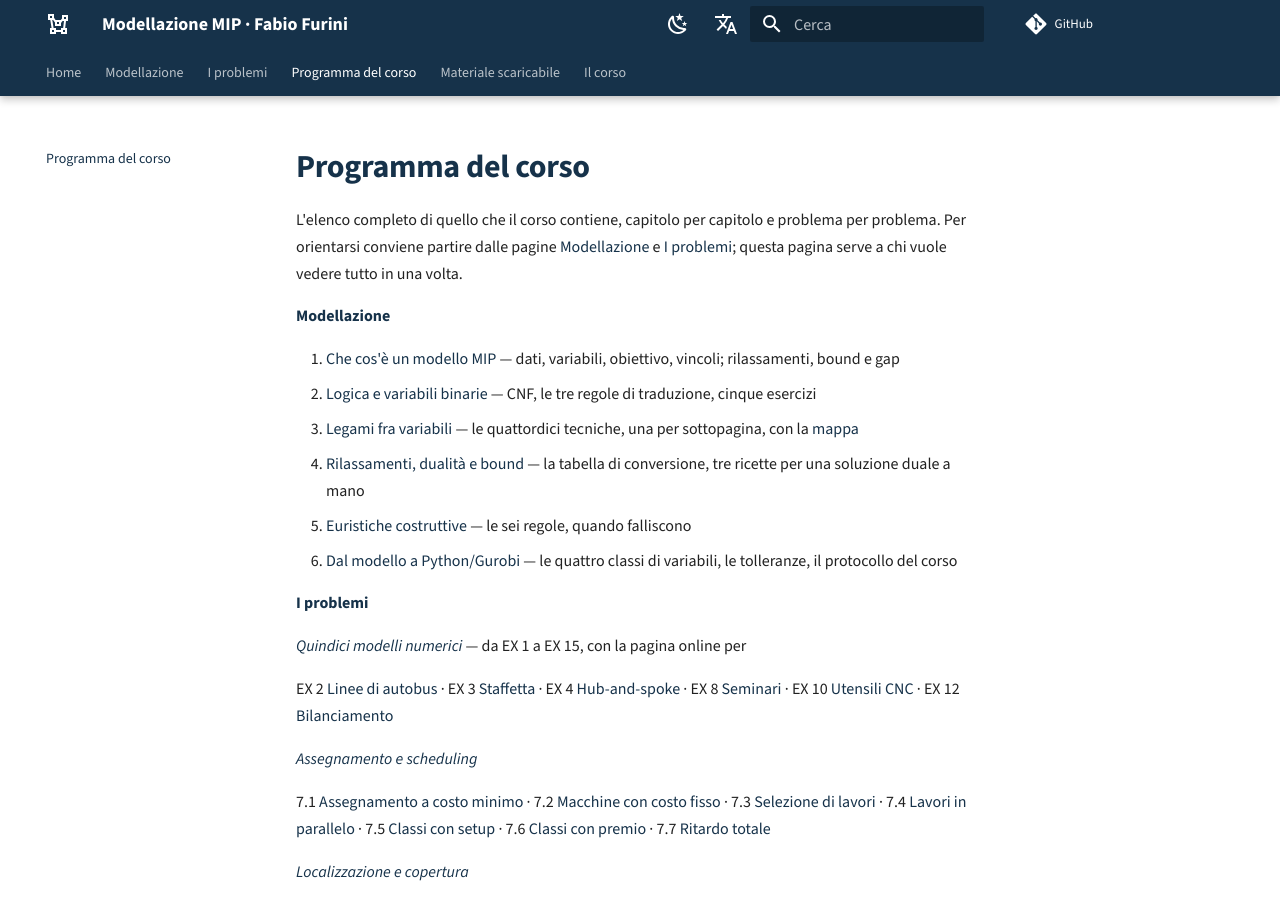
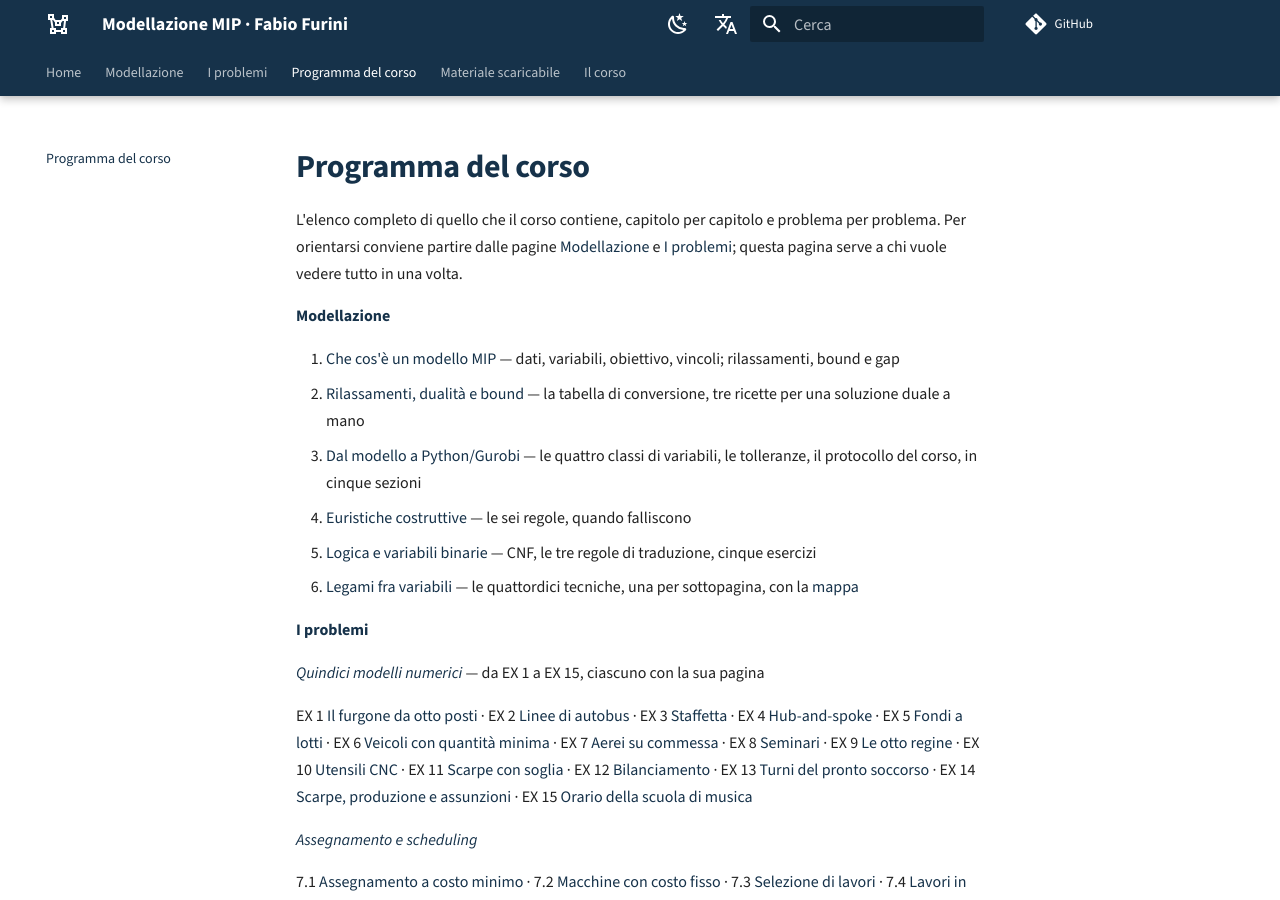
Before and after one commit to fabiofurini/modellazione-mip, an MkDocs documentation site: the page built from docs/programma.md, in a window 1280 px wide and 900 px high. Built offline with MkDocs 1.6.1 and Material for MkDocs 9.7.7, drawn with Linux system fonts in a browser that asks for light colours; comment, search, counter and statistics services are not loaded.

Commit message:
il programma torna in pari con l'ordine dei capitoli
La pagina elencava ancora l'ordine di prima del riordino --- 2 logica, 3
legami, 4 rilassamenti, 5 euristiche, 6 Gurobi --- mentre il menu e la
pagina «Modellazione» hanno quello nuovo. Chi apriva il programma per
vedere tutto in una volta trovava il corso in un ordine che il sito non ha
piu'.

Sistemato anche l'elenco dei modelli numerici: diceva «con la pagina
online per EX 2, 3, 4, 8, 10, 12», ma le pagine mancanti sono state
scritte e adesso ci sono tutti e quindici.

Co-Authored-By: Claude Opus 5 <noreply@anthropic.com>

```diff
--- a/docs/programma.md
+++ b/docs/programma.md
@@ -9,27 +9,36 @@ a chi vuole vedere tutto in una volta.
 
 1. [Che cos'è un modello MIP](modellazione-1.md) — dati, variabili, obiettivo,
    vincoli; rilassamenti, bound e gap
-2. [Logica e variabili binarie](modellazione-5.md) — CNF, le tre regole di
+2. [Rilassamenti, dualità e bound](modellazione-2.md) — la tabella di
+   conversione, tre ricette per una soluzione duale a mano
+3. [Dal modello a Python/Gurobi](modellazione-3.md) — le quattro classi di
+   variabili, le tolleranze, il protocollo del corso, in cinque sezioni
+4. [Euristiche costruttive](modellazione-4.md) — le sei regole, quando
+   falliscono
+5. [Logica e variabili binarie](modellazione-5.md) — CNF, le tre regole di
    traduzione, cinque esercizi
-3. [Legami fra variabili](legami.md) — le quattordici tecniche, una per
+6. [Legami fra variabili](legami.md) — le quattordici tecniche, una per
    sottopagina, con la [mappa](legami.md)
-4. [Rilassamenti, dualità e bound](modellazione-2.md) — la tabella di
-   conversione, tre ricette per una soluzione duale a mano
-5. [Euristiche costruttive](modellazione-4.md) — le sei regole, quando
-   falliscono
-6. [Dal modello a Python/Gurobi](modellazione-3.md) — le quattro classi di
-   variabili, le tolleranze, il protocollo del corso
 
 **[I problemi](problemi.md)**
 
-*[Quindici modelli numerici](numerici.md)* — da EX 1 a EX 15, con la pagina online per
+*[Quindici modelli numerici](numerici.md)* — da EX 1 a EX 15, ciascuno con la sua pagina
 
+EX 1 [Il furgone da otto posti](ex-01-furgone.md) ·
 EX 2 [Linee di autobus](ex-02-linee.md) ·
 EX 3 [Staffetta](ex-03-staffetta.md) ·
 EX 4 [Hub-and-spoke](ex-04-hub.md) ·
+EX 5 [Fondi a lotti](ex-05-fondi.md) ·
+EX 6 [Veicoli con quantità minima](ex-06-veicoli.md) ·
+EX 7 [Aerei su commessa](ex-07-aerei.md) ·
 EX 8 [Seminari](ex-08-seminari.md) ·
+EX 9 [Le otto regine](ex-09-regine.md) ·
 EX 10 [Utensili CNC](ex-10-utensili.md) ·
-EX 12 [Bilanciamento](ex-12-bilanciamento.md)
+EX 11 [Scarpe con soglia](ex-11-scarpe-soglia.md) ·
+EX 12 [Bilanciamento](ex-12-bilanciamento.md) ·
+EX 13 [Turni del pronto soccorso](ex-13-turni.md) ·
+EX 14 [Scarpe, produzione e assunzioni](ex-14-scarpe.md) ·
+EX 15 [Orario della scuola di musica](ex-15-orario.md)
 
 *[Assegnamento e scheduling](scheduling.md)*
 
```
